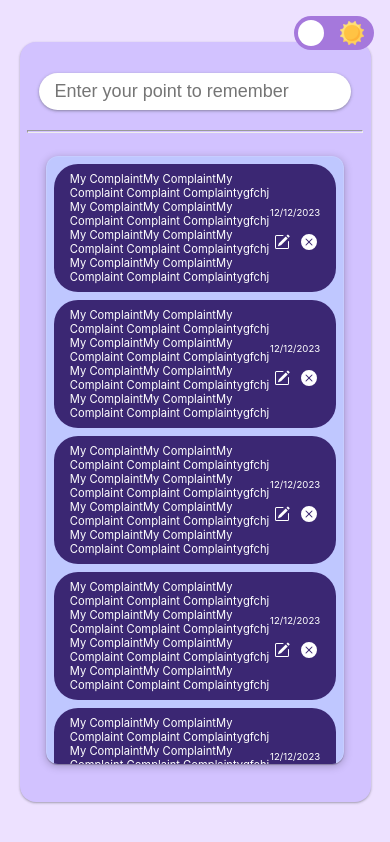
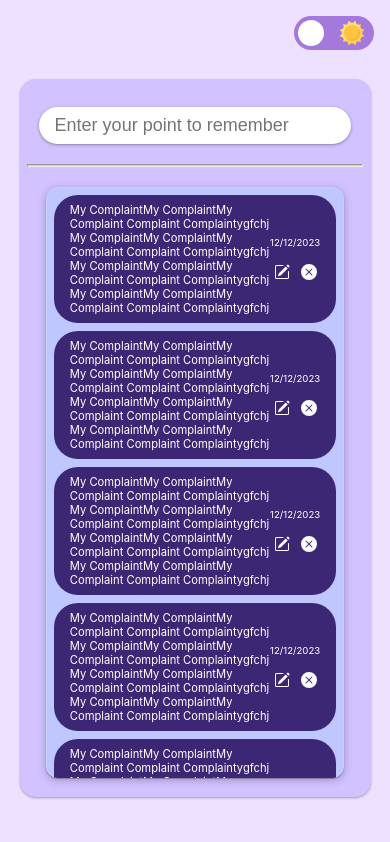
Before and after one commit to siddharthbhat777/words-note, a React (Create React App) app: page / in a window 390 px wide. Built offline with nearby package versions, Linux system fonts and the light colour scheme.

Commit message:
made dark mode button responsive

```diff
--- a/src/components/home/Home.module.css
+++ b/src/components/home/Home.module.css
@@ -123,6 +123,11 @@
 @media screen and (max-width: 750px) {
     .homeActivityContainer {
         width: 90%;
+        height: 85vh;
+        margin-top: 2rem;
+    }
+    .activityListContainer {
+        height: 70vh;
     }
     .activityName {
         font-size: 0.7rem;
--- a/src/components/login/Login.module.css
+++ b/src/components/login/Login.module.css
@@ -38,6 +38,7 @@
 }
 
 .googleCard {
+    cursor: pointer;
     height: 6vh;
     display: flex;
     align-items: center;
```
